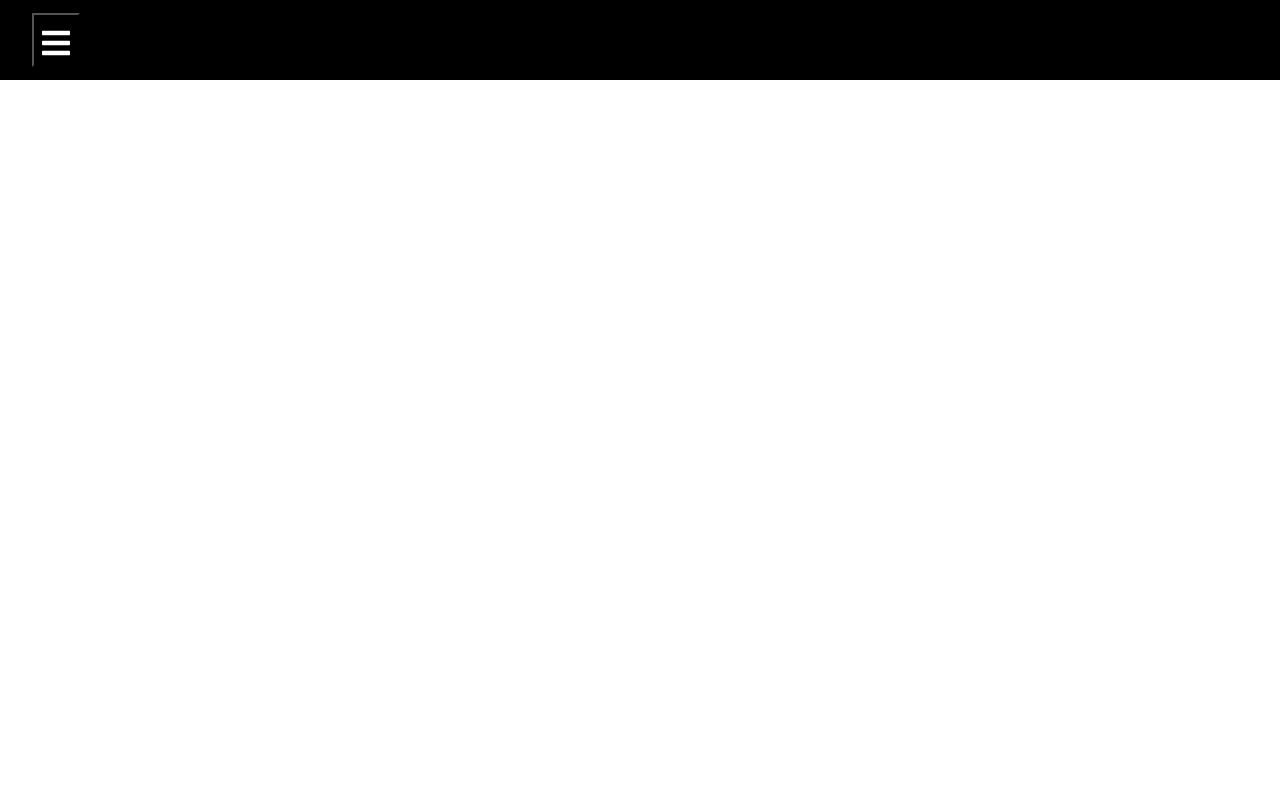
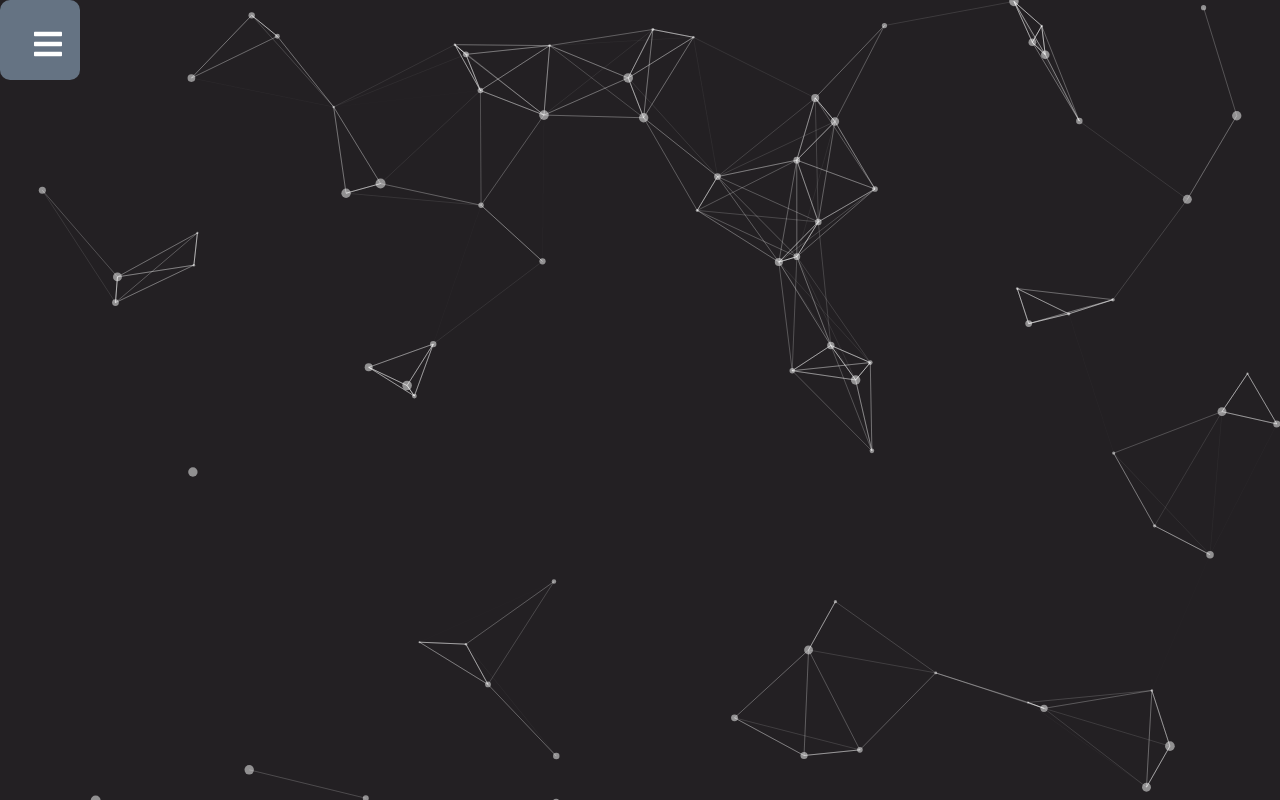
Before and after one commit to LeiNode/project-demos, a React (Vite) app in the folder Project Portfolio/: page / in a window 1280 px wide. Built offline with nearby package versions, Linux system fonts and the light colour scheme.

Commit message:
added background and section for

```diff
--- a/Project Portfolio/package.json
+++ b/Project Portfolio/package.json
@@ -10,6 +10,9 @@
     "preview": "vite preview"
   },
   "dependencies": {
+    "@tsparticles/engine": "^3.9.1",
+    "@tsparticles/react": "^3.0.0",
+    "@tsparticles/slim": "^3.9.1",
     "react": "^19.2.0",
     "react-dom": "^19.2.0",
     "react-icon": "^1.0.0",
--- a/Project Portfolio/src/App.tsx
+++ b/Project Portfolio/src/App.tsx
@@ -1,16 +1,14 @@
-import { useState } from 'react'
 import ListGroup from "./components/ListGroup"
 import Alert from './components/Alert';
 import NavBar from './components/NavBar';
+import ParticleClass from "./components/ParticlesClass";
 import {BrowserRouter, Routes, Route} from 'react-router-dom'
 import Home from './pages/Home';
 import Project1 from './pages/Project1';
 import Project2 from './pages/Project2';
-import { FaBars } from "react-icons/fa";
+import './App.css';
 
 function App() {
-  let items = ["Project 1", "Project 2", "Project 3", "Project 4", "Project 5"];
-
   return(
     <div>
       {/* <Alert>
@@ -18,9 +16,11 @@ function App() {
       </Alert> */}
 
       <BrowserRouter>
+        <ParticleClass />
         <NavBar />
+        <Home />
         <Routes>
-          <Route path='/Home' element={<Home/>}/>
+          <Route path='/' element={<Home/>}/>
           <Route path = '/Project1' element={<Project1/>}/>
           <Route path = '/Project2' element= {<Project2/>} />
         </Routes>
@@ -31,4 +31,4 @@ function App() {
   )
 }
 
-export default App
+export default App;
--- a/Project Portfolio/src/components/NavBar.css
+++ b/Project Portfolio/src/components/NavBar.css
@@ -1,5 +1,7 @@
 .navbar {
-    background-color: black;
+    border-radius: 10px 10px 10px 10px;
+    background-color: #657383;
+    width: 80px;
     height: 80px;
     display: flex;
     justify-content: start;
@@ -10,10 +12,12 @@
     margin-left: 2rem;
     font-size: 2rem;
     background: none;
+    cursor: pointer;
 }
 
 .nav-menu{
-    background-color: black;
+    background-color: #8391A1;
+    border-radius: 0 10px 10px 0;
     width: 250px;
     height: 100vh;
     display: flex;
--- a/Project Portfolio/src/components/NavBar.tsx
+++ b/Project Portfolio/src/components/NavBar.tsx
@@ -14,17 +14,17 @@ function NavBar (){
   return (
     <>
         <IconContext.Provider value={{color:'white'}}>
-            <div className='navbar '>
-                <button className='menu-bars'>
+            <div className='navbar'>
+                <div className='menu-bars'>
                     <FaBars onClick={showSidebar}/>
-                </button>
+                </div>
             </div>
             <nav className={sidebar ? 'nav-menu active' : 'nav-menu'}>
                 <ul className='nav-menu-items' onClick={showSidebar}>
                     <li className='navbar-toggle'>
-                        <button className='menu-bars'>
+                        <div className='menu-bars'>
                             <AiOutlineClose />
-                        </button>
+                        </div>
                     </li>
                     {SidebarData.map((items, index) => {
                         return(
--- /dev/null
+++ b/Project Portfolio/src/components/ParticlesClass.tsx
@@ -0,0 +1,120 @@
+import { useEffect, useMemo, useState } from "react";
+import Particles, { initParticlesEngine } from "@tsparticles/react";
+import {
+  type Container,
+  type ISourceOptions,
+  MoveDirection,
+  OutMode,
+} from "@tsparticles/engine";
+// import { loadAll } from "@tsparticles/all"; // if you are going to use `loadAll`, install the "@tsparticles/all" package too.
+// import { loadFull } from "tsparticles"; // if you are going to use `loadFull`, install the "tsparticles" package too.
+import { loadSlim } from "@tsparticles/slim"; // if you are going to use `loadSlim`, install the "@tsparticles/slim" package too.
+// import { loadBasic } from "@tsparticles/basic"; // if you are going to use `loadBasic`, install the "@tsparticles/basic" package too.
+
+const ParticleClass = () => {
+  const [init, setInit] = useState(false);
+
+  // this should be run only once per application lifetime
+  useEffect(() => {
+    initParticlesEngine(async (engine) => {
+      // you can initiate the tsParticles instance (engine) here, adding custom shapes or presets
+      // this loads the tsparticles package bundle, it's the easiest method for getting everything ready
+      // starting from v2 you can add only the features you need reducing the bundle size
+      //await loadAll(engine);
+      //await loadFull(engine);
+      await loadSlim(engine);
+      //await loadBasic(engine);
+    }).then(() => {
+      setInit(true);
+    });
+  }, []);
+
+  const particlesLoaded = async (container?: Container): Promise<void> => {
+    console.log(container);
+  };
+
+  const options: ISourceOptions = useMemo(
+    () => ({
+      background: {
+        color: {
+          value: "#232023",
+        },
+      },
+      fpsLimit: 120,
+      interactivity: {
+        events: {
+          onClick: {
+            enable: false,
+            mode: "push",
+          },
+          onHover: {
+            enable: true,
+            mode: "grab",
+          },
+        },
+        modes: {
+          push: {
+            quantity: 20,
+          },
+          repulse: {
+            distance: 200,
+            duration: 0.4,
+          },
+        },
+      },
+      particles: {
+        color: {
+          value: "#ffffff",
+        },
+        links: {
+          color: "#ffffff",
+          distance: 150,
+          enable: true,
+          opacity: 0.5,
+          width: 1,
+        },
+        move: {
+          direction: MoveDirection.none,
+          enable: true,
+          outModes: {
+            default: OutMode.out,
+          },
+          random: true,
+          speed: 1,
+          straight: false,
+        },
+        number: {
+          density: {
+            enable: false,
+          },
+          value: 80,
+        },
+        opacity: {
+          value: 0.5,
+        },
+        shape: {
+          type: "circle",
+        },
+        size: {
+          value: { min: 1, max: 5 },
+        },
+      },
+      detectRetina: true,
+    }),
+    [],
+  );
+
+  if (init) {
+    return (
+      <Particles
+        id="tsparticles"
+        particlesLoaded={particlesLoaded}
+        options={options}
+      />
+    );
+  }
+
+  return <></>;
+};
+
+export default ParticleClass
--- a/Project Portfolio/src/components/SidebarData.tsx
+++ b/Project Portfolio/src/components/SidebarData.tsx
@@ -4,12 +4,11 @@ import * as AiIcons from "react-icons/ai"
 export const SidebarData = [
     {
         title: 'Home',
-        path: '/Home',
-        icon: <AiIcons.AiFillHome />,
+        path: '/',
         cName: 'nav-text'
     },
     {
-        title: 'Project1',
+        title: 'Convolutional Neural Network',
         path: '/Project1',
         cName: 'nav-text'
     },
--- /dev/null
+++ b/Project Portfolio/src/pages/Home.css
@@ -0,0 +1,11 @@
+.content-container{
+    z-index: 1;
+    background-color: white;
+    width:auto;
+    height: auto;
+    margin: 2rem;
+    padding: 2rem;
+    left:0;
+    top:0;
+
+}
--- a/Project Portfolio/src/pages/Home.tsx
+++ b/Project Portfolio/src/pages/Home.tsx
@@ -2,7 +2,16 @@ import React from 'react'
 
 function Home() {
   return (
-    <div>Home</div>
+    <div className='content-container'>
+      About Me
+      <p>
+        I am a software developer with a passion for creating innovative solutions.
+        I have experience in full-stack development, working with technologies such as React, Node.js, and Python.
+        In my free time, I enjoy contributing to open-source projects and exploring new technologies.
+        Feel free to take a look around my portfolio to see some of the projects I've worked on!
+        I look forward to connecting with you.
+      </p>
+    </div>
   )
 }
 
--- a/package.json
+++ b/package.json
@@ -1,7 +1,9 @@
 {
   "dependencies": {
     "bootstrap": "^5.3.8",
+    "react": "^19.2.3",
     "react-icon": "^1.0.0",
+    "react-icons": "^5.5.0",
     "react-router-dom": "^7.10.1",
     "vite": "^7.2.7"
   }
```
Also changed, not shown: Project Portfolio/src/components/ParticleClass.css (added), 2 other files (tests, documents, lock files or other folders).
